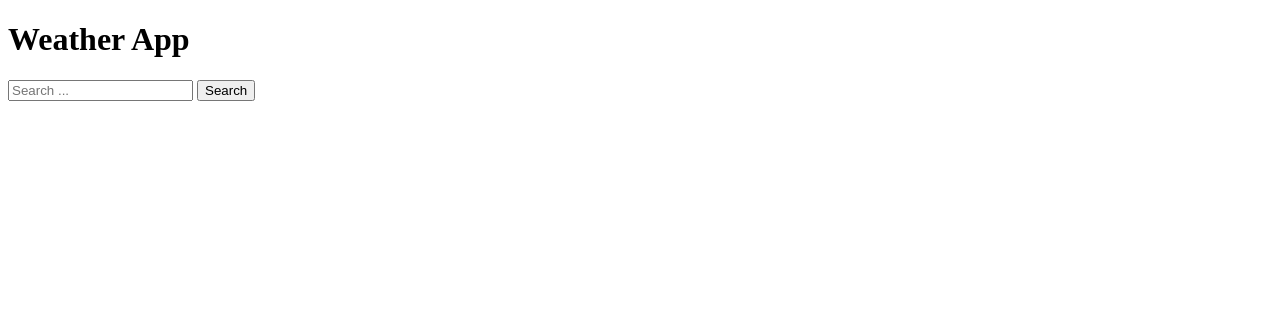
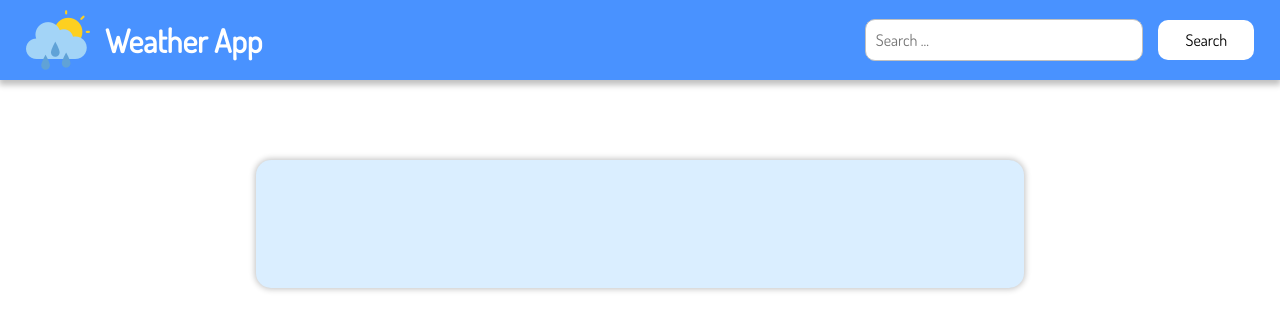
Before and after one commit to Mohammed-Salih666/weather-app, a website built with webpack: page dist/index.html in a window 1280 px wide. Built offline with Linux system fonts and the light colour scheme.

Commit message:
Edit style and finalize project.

```diff
--- a/src/style.css
+++ b/src/style.css
@@ -1,6 +1,9 @@
+@import url('https://fonts.googleapis.com/css2?family=Dosis&family=PT+Sans&display=swap');
+
 body {
     margin: 0;
     height: 100vh;
+    font-family: 'Dosis', sans-serif;
 }
 header {
     display: flex;
@@ -14,43 +17,57 @@ header h1 {
     color: white;
 }
 header > div {
+    width: 40%;
     margin-left: 2%;
+    display: flex;
+    gap: 3%;
+    align-items: center;
+    }
+
+#logo-image {
+    width: 4rem;
 }
 form {
     display: flex;
-    gap: 5%;
-    height: 20%;
+    width: 40%;
+    gap: 3%;
+    /* height: 20%; */
     align-items: center;
+    justify-content: flex-end;
     margin-right: 2%;
 }
 
 form > input {
-padding: 5%;
+    padding: 2%;
+    width: 50%;
     outline: none;
     border: 1px silver solid;
     border-radius: 10px;
     font-size: 1rem;
+    font-family: inherit;
 }
 
-form > button {
-    padding: 3%;
-    width: 11em;
+form > button, #change-temp {
+    padding: 2%;
+    width: 6rem;
     background: white;
     border: none;
     border-radius: 10px;
     font-size: 1rem;
+    font-family: inherit;
 }
 
 #container {
     display: flex;
     flex-direction: column;
-    width: 45vw;
+    width: 50vw;
     padding: 5%;
     position: relative;
-    left: 25%;
-    top: 25%;
+    left: 20%;
+    top: 10%;
     background-color: #daeeff;
     border-radius: 15px;
+    box-shadow: 0px 0px 6px 1px silver;
 }
 
 #time-details{
@@ -70,3 +87,25 @@ form > button {
 #weather-icon {
     width: 7rem;
 }
+
+p {
+    font-size: 1.4rem;
+    /* font-weight: bold; */
+}
+
+#change-temp {
+    position: absolute;
+    bottom: 3%;
+    left: 3%;
+    width: 20%;
+    border: 1px solid #4992ff;
+}
+
+#change-temp:hover {
+    background-color: #4992ff;
+    border-color: white;
+}
+
+#container h1 {
+    font-size: 4rem;
+}
```
Also changed, not shown: dist/index.html, dist/main.js, src/cloudy.png (added), 1 other file.
